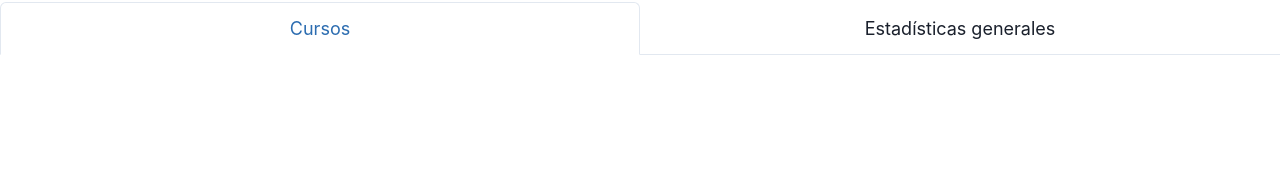
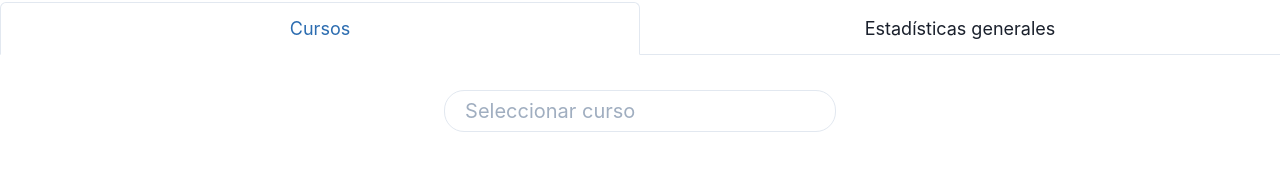
Before and after one commit to UG-Software-Engineering-I-2021-2/project-frontend-group1, a React (Create React App) app: page /main in a window 1280 px wide. Shown: the part 198-368 px from the top of the page. Built offline with nearby package versions, Linux system fonts and the light colour scheme; no server answers.

Commit message:
feat(filter): add filter in courses

```diff
--- a/src/components/pages/Courses/Courses.tsx
+++ b/src/components/pages/Courses/Courses.tsx
@@ -3,7 +3,6 @@ import { Input, Button, SimpleGrid, Box, Badge } from "@chakra-ui/react";
 import { useHistory } from "react-router";
 import { GetCourses } from "../../../api/ApiEndpoints";
 import { CoursesResponse, Courses } from "../../../interfaces/courses";
-
 
 const getColor = (): string => {
   return "hsl(" + 360 * Math.random() + ',' +
@@ -11,16 +10,22 @@ const getColor = (): string => {
     (85 + 10 * Math.random()) + '%)'
 }
 
+interface CoursesDisplayed extends Courses {
+  color: string,
+  display?: boolean
+}
 
-const CourseCard = (props: Courses) => {
+
+const CourseCard = (props: CoursesDisplayed) => {
   const history = useHistory()
 
   const setToRubric = (data: Courses) => {
     history.push(`/rubric?name=${data.name}&cod=${data.code}`)
   }
 
+  console.log(props.color)
   return (
-    <Box maxW="sm" borderWidth="1px" borderRadius="lg" overflow="hidden" backgroundColor={getColor()} onClick={() => setToRubric(props)} style={{ cursor: "pointer" }} _hover={{ opacity: "0.5" }}>
+    <Box maxW="sm" borderWidth="1px" borderRadius="lg" overflow="hidden" backgroundColor={props.color} onClick={() => setToRubric(props)} style={{ cursor: "pointer" }} _hover={{ opacity: "0.5" }}>
       <Box p="6">
         <Box display="flex" alignItems="baseline">
           <Badge borderRadius="full" px="2" colorScheme="teal">
@@ -45,9 +50,12 @@ const CourseCard = (props: Courses) => {
 }
 
 export const CoursesPage = () => {
-  const [userCourse, setUserCourses] = useState<Array<Courses>>([{
+  const [courseFilter, setCourseFilter] = useState("");
+  const [userCourse, setUserCourses] = useState<Array<CoursesDisplayed>>([{
     code: "",
-    name: ""
+    name: "",
+    display: false,
+    color: "",
   }])
 
   useEffect(() => {
@@ -61,20 +69,59 @@ export const CoursesPage = () => {
 
     GetCourses().then((val: CoursesResponse) => {
       const userCourses = val.data
-      setUserCourses(userCourses)
-      localStorage.setItem("courses", JSON.stringify(userCourses))
+      const coursesDisplayed = userCourses.map((val) => {
+        return {
+          "name": val.name,
+          "code": val.code,
+          "display": true,
+          "color": getColor(),
+        }
+      })
+
+      setUserCourses(coursesDisplayed)
+      localStorage.setItem("courses", JSON.stringify(coursesDisplayed))
 
     }).catch((err) => {
       console.log(err)
     })
   }, [])
 
+
+
+  const courseInputHandler = (event: React.ChangeEvent<HTMLInputElement>) => {
+    const name = event.target.value;
+    setCourseFilter(name);
+
+    userCourse.map((course) => {
+      course.display = course.name.toLowerCase().includes(name.toLowerCase()) || course.code.toLowerCase().includes(name.toLowerCase())
+        ? true
+        : false;
+    });
+  };
+
   return (
     <>
-      <SimpleGrid columns={4} spacing={30} mt={100} ml={5}>
+      <Box style={{
+        display: "flex",
+        justifyContent: "center",
+        alignItems: "center",
+        padding: "20px",
+      }}>
+        <Input
+          flex="0.3"
+          variant="outline"
+          placeholder="Seleccionar curso"
+          borderRadius="20"
+          fontSize="20"
+          padding="5"
+          value={courseFilter}
+          onChange={courseInputHandler}
+        />
+      </Box>
+      <SimpleGrid columns={4} spacing={30} mt={50} ml={5}>
         {
-          userCourse[0].code.length !== 0 ? userCourse?.map((val: Courses, i: number) => {
-            return <CourseCard key={i} name={val.name} code={val.code}></CourseCard>
+          userCourse[0].code.length !== 0 ? userCourse?.map((val: CoursesDisplayed, i: number) => {
+            return val.display ? <CourseCard key={i} color={val.color} name={val.name} code={val.code} ></CourseCard> : null
           }) : null
         }
       </SimpleGrid>
```
